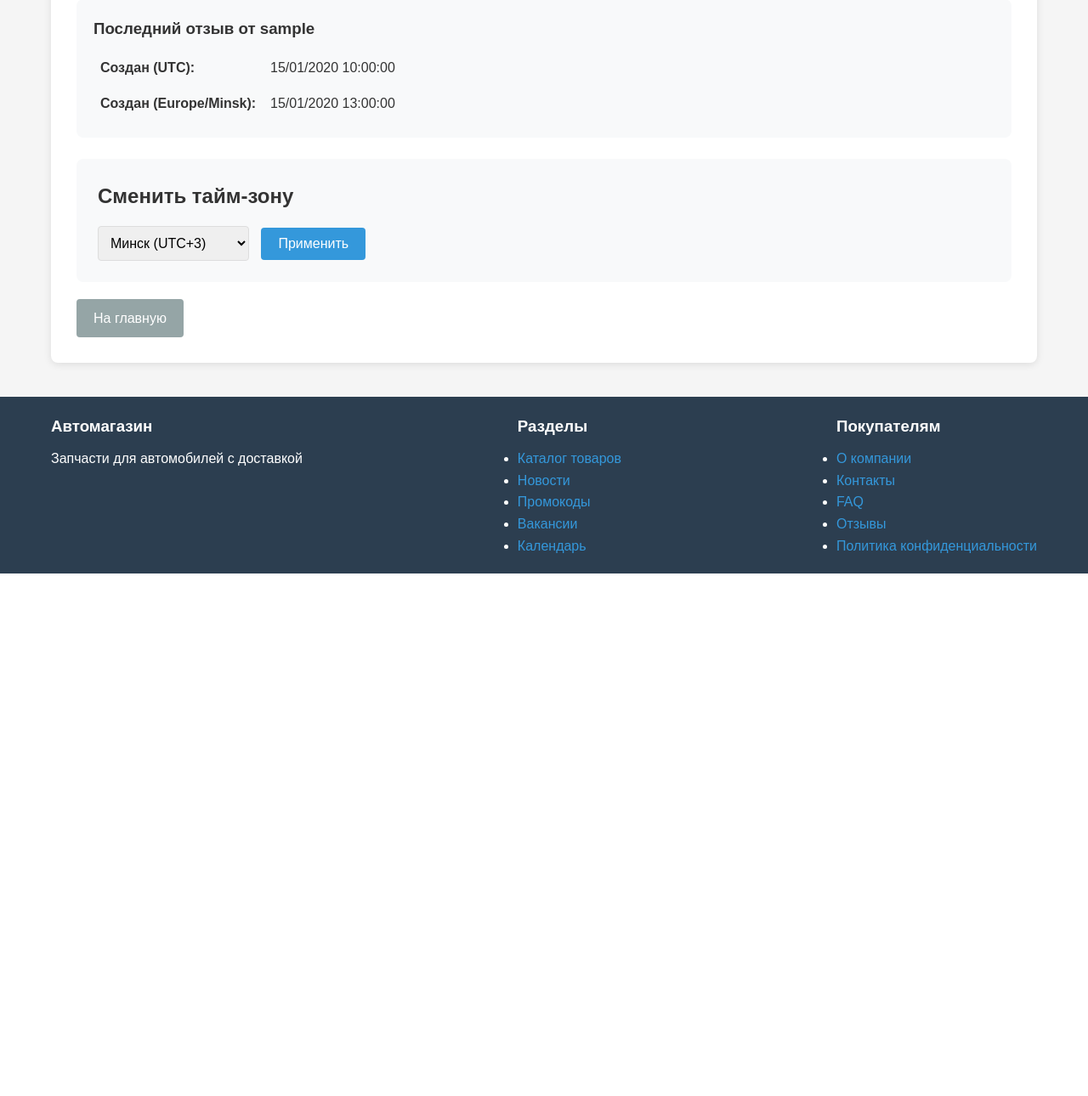
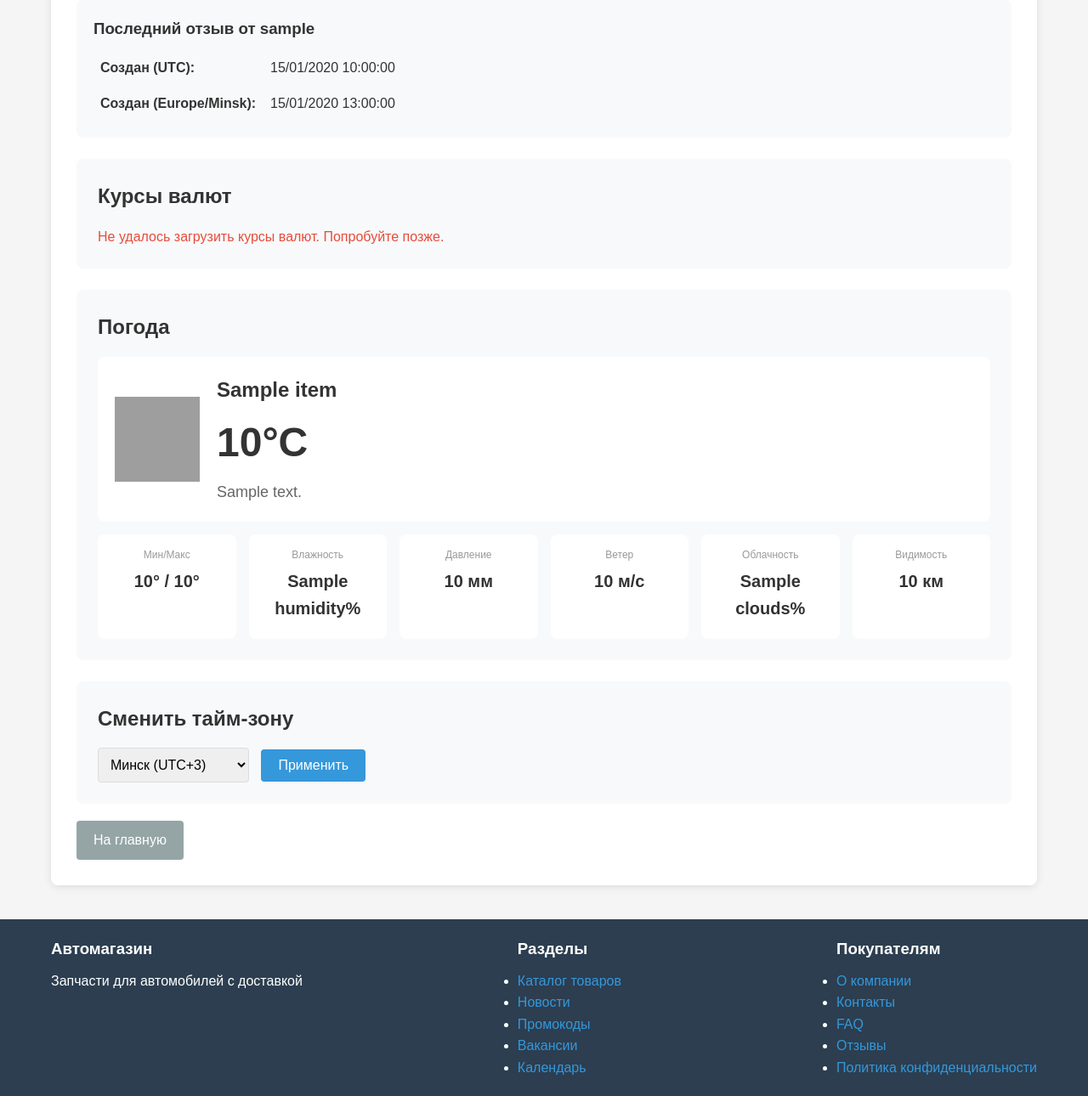
Before and after one commit to KATTSS/Autosalon_shop, a Django app: page /datetime/ in a window 1280 px wide. Shown: the part 1405-2695 px from the top of the page at 85% size. Before the commit the page ends 2080 px from the top, so only its background shows below. Run offline with Django 5.2, Linux system fonts and the light colour scheme; tables that the repository leaves empty hold one stand-in row (values such as "Sample post"); a database or web service that is not in the repository returns one stand-in record (values such as "Sample title"); data that the repository does not hold is empty; grey boxes are pictures that could not be loaded.

Commit message:
Feature: add currency & weather api

```diff
--- a/autosalon/settings.py
+++ b/autosalon/settings.py
@@ -21,6 +21,9 @@ BASE_DIR = Path(__file__).resolve().parent.parent
 
 # SECURITY WARNING: keep the secret key used in production secret!
 SECRET_KEY = 'django-insecure-278nv-vl9e0080j@tlf%q%9n_82au7ojnkldo5rlpb&!&4dp86'
+
+# API keys
+OPENWEATHER_API_KEY = 'YOUR_API_KEY_PLACEHOLDER'
 
 # SECURITY WARNING: don't run with debug turned on in production!
 DEBUG = True
--- /dev/null
+++ b/core/services/api_services.py
@@ -0,0 +1,69 @@
+import requests
+from django.conf import settings
+
+
+def get_currency_rates():
+    try:
+        url = "https://api.nbrb.by/exrates/rates?periodicity=0"
+        response = requests.get(url, timeout=10)
+
+        if response.status_code == 200:
+            data = response.json()
+            currencies = ['USD', 'EUR', 'RUB', 'PLN']
+            rates = {}
+            for item in data:
+                if item['Cur_Abbreviation'] in currencies:
+                    rates[item['Cur_Abbreviation']] = {
+                        'name': item['Cur_Name'],
+                        'rate': item['Cur_OfficialRate'],
+                        'scale': item['Cur_Scale'],
+                        'date': item['Date']
+                    }
+            return rates
+        return None
+    except Exception as e:
+        return None
+
+
+def get_weather():
+    api_key = getattr(settings, 'OPENWEATHER_API_KEY', None)
+
+    if not api_key or api_key == 'ваш_ключ_сюда':
+        return None
+
+    try:
+        city = "Minsk"
+        country_code = "BY"
+
+        url = (
+            f"https://api.openweathermap.org/data/2.5/weather"
+            f"?q={city},{country_code}"
+            f"&appid={api_key}"
+            f"&units=metric"
+            f"&lang=ru"
+        )
+
+        response = requests.get(url, timeout=10)
+
+        if response.status_code == 200:
+            data = response.json()
+
+            return {
+                'city': data.get('name', 'Minsk'),
+                'temperature': round(data['main']['temp']),
+                'feels_like': round(data['main']['feels_like']),
+                'temp_min': round(data['main']['temp_min']),
+                'temp_max': round(data['main']['temp_max']),
+                'humidity': data['main']['humidity'],
+                'pressure': round(data['main']['pressure'] * 0.75),
+                'wind_speed': round(data['wind']['speed'], 1),
+                'description': data['weather'][0]['description'].capitalize(),
+                'icon': data['weather'][0]['icon'],
+                'icon_url': f"https://openweathermap.org/img/wn/{data['weather'][0]['icon']}@2x.png",
+                'clouds': data['clouds']['all'],
+                'visibility': round(data.get('visibility', 0) / 1000, 1),
+            }
+
+        return None
+    except Exception as e:
+        return None
--- a/core/templates/core/datetime_demo.html
+++ b/core/templates/core/datetime_demo.html
@@ -36,7 +36,8 @@
 
 <section style="background: #fff; padding: 25px; border: 1px solid #ddd; border-radius: 8px; margin-top: 25px;">
     <h2>Текстовый календарь</h2>
-    <pre style="background: #2c3e50; color: #ecf0f1; padding: 20px; border-radius: 8px; font-family: 'Courier New', monospace; font-size: 14px; overflow-x: auto; margin-top: 15px;">{% text_calendar %}</pre>
+    <pre
+        style="background: #2c3e50; color: #ecf0f1; padding: 20px; border-radius: 8px; font-family: 'Courier New', monospace; font-size: 14px; overflow-x: auto; margin-top: 15px;">{% text_calendar %}</pre>
 </section>
 
 
@@ -84,6 +85,101 @@
     {% endif %}
 </section>
 
+<section style="background: #f8f9fa; padding: 25px; border-radius: 8px; margin-top: 25px;">
+    <h2>Курсы валют</h2>
+    {% if currency_rates %}
+    <table style="width: 100%; margin-top: 15px; border-collapse: collapse;">
+        <thead>
+            <tr>
+                <th style="padding: 10px; border: 1px solid #ddd;">Валюта</th>
+                <th style="padding: 10px; border: 1px solid #ddd;">Курс (BYN)</th>
+                <th style="padding: 10px; border: 1px solid #ddd;">За</th>
+            </tr>
+        </thead>
+        <tbody>
+            {% for code, data in currency_rates.items %}
+            <tr>
+                <td style="padding: 10px; border: 1px solid #ddd; font-weight: bold;">
+                    {{ code }} — {{ data.name }}
+                </td>
+                <td style="padding: 10px; border: 1px solid #ddd; text-align: center;">
+                    {{ data.rate }}
+                </td>
+                <td style="padding: 10px; border: 1px solid #ddd; text-align: center;">
+                    {{ data.scale }} {{ code }}
+                </td>
+            </tr>
+            {% endfor %}
+        </tbody>
+    </table>
+    {% else %}
+    <p style="color: #e74c3c; margin-top: 15px;">Не удалось загрузить курсы валют. Попробуйте позже.</p>
+    {% endif %}
+</section>
+
+<section style="background: #f8f9fa; padding: 25px; border-radius: 8px; margin-top: 25px;">
+    <h2>Погода</h2>
+    {% if weather %}
+    <div
+        style="display: flex; align-items: center; gap: 20px; margin-top: 15px; background: white; padding: 20px; border-radius: 8px;">
+        <img src="{{ weather.icon_url }}" alt="{{ weather.description }}" style="width: 100px; height: 100px;">
+        <div>
+            <h3 style="margin: 0; font-size: 24px;">{{ weather.city }}</h3>
+            <p style="font-size: 48px; margin: 5px 0; font-weight: bold;">
+                {{ weather.temperature }}°C
+            </p>
+            <p style="font-size: 18px; color: #666; margin: 0;">
+                {{ weather.description }}
+            </p>
+        </div>
+    </div>
+
+    <div
+        style="display: grid; grid-template-columns: repeat(auto-fit, minmax(130px, 1fr)); gap: 15px; margin-top: 15px;">
+        <div style="text-align: center; padding: 15px; background: white; border-radius: 8px;">
+            <p style="font-size: 12px; color: #999; margin: 0;">Мин/Макс</p>
+            <p style="font-size: 20px; font-weight: bold; margin: 5px 0;">
+                {{ weather.temp_min }}° / {{ weather.temp_max }}°
+            </p>
+        </div>
+        <div style="text-align: center; padding: 15px; background: white; border-radius: 8px;">
+            <p style="font-size: 12px; color: #999; margin: 0;">Влажность</p>
+            <p style="font-size: 20px; font-weight: bold; margin: 5px 0; ">
+                {{ weather.humidity }}%
+            </p>
+        </div>
+        <div style="text-align: center; padding: 15px; background: white; border-radius: 8px;">
+            <p style="font-size: 12px; color: #999; margin: 0;">Давление</p>
+            <p style="font-size: 20px; font-weight: bold; margin: 5px 0; ">
+                {{ weather.pressure }} мм
+            </p>
+        </div>
+        <div style="text-align: center; padding: 15px; background: white; border-radius: 8px;">
+            <p style="font-size: 12px; color: #999; margin: 0;">Ветер</p>
+            <p style="font-size: 20px; font-weight: bold; margin: 5px 0; ">
+                {{ weather.wind_speed }} м/с
+            </p>
+        </div>
+        <div style="text-align: center; padding: 15px; background: white; border-radius: 8px;">
+            <p style="font-size: 12px; color: #999; margin: 0;">Облачность</p>
+            <p style="font-size: 20px; font-weight: bold; margin: 5px 0;">
+                {{ weather.clouds }}%
+            </p>
+        </div>
+        <div style="text-align: center; padding: 15px; background: white; border-radius: 8px;">
+            <p style="font-size: 12px; color: #999; margin: 0;">Видимость</p>
+            <p style="font-size: 20px; font-weight: bold; margin: 5px 0;">
+                {{ weather.visibility }} км
+            </p>
+        </div>
+    </div>
+    {% else %}
+    <p style="color: #e74c3c; margin-top: 15px;">
+        Не удалось загрузить данные о погоде. Проверьте API-ключ в настройках.
+    </p>
+    {% endif %}
+</section>
+
 
 <section style="background: #f8f9fa; padding: 25px; border-radius: 8px; margin-top: 25px;">
     <h2>Сменить тайм-зону</h2>
@@ -95,7 +191,8 @@
             <option value="Europe/Warsaw" {% if user_tz == 'Europe/Warsaw' %}selected{% endif %}>Варшава (UTC+2)</option>
             <option value="Europe/London" {% if user_tz == 'Europe/London' %}selected{% endif %}>Лондон (UTC+1)</option>
             <option value="UTC" {% if user_tz == 'UTC' %}selected{% endif %}>UTC</option>
-            <option value="America/New_York" {% if user_tz == 'America/New_York' %}selected{% endif %}>Нью-Йорк (UTC-4)</option>
+            <option value="America/New_York" {% if user_tz == 'America/New_York' %}selected{% endif %}>Нью-Йорк (UTC-4)
+            </option>
             <option value="Asia/Tokyo" {% if user_tz == 'Asia/Tokyo' %}selected{% endif %}>Токио (UTC+9)</option>
         </select>
         <button type="submit" class="btn btn-primary" style="padding: 10px 20px; margin-left: 10px;">Применить</button>
--- a/core/views/calendar.py
+++ b/core/views/calendar.py
@@ -2,6 +2,7 @@ from django.views.generic import TemplateView
 from django.utils import timezone
 from django.shortcuts import redirect
 from django.contrib import messages
+from core.services.api_services import get_currency_rates, get_weather
 import pytz
 
 def set_timezone(request):
@@ -20,7 +21,7 @@ def set_timezone(request):
 
 
 class DateTimeDemoView(TemplateView):
-    """Демонстрационная страница с датами и календарём"""
+    """Демонстрационная страница дат"""
     template_name = 'core/datetime_demo.html'
 
     def get_context_data(self, **kwargs):
@@ -40,4 +41,13 @@ class DateTimeDemoView(TemplateView):
         context['latest_article'] = Article.objects.first()
         context['latest_review'] = Review.objects.first()
 
+        currency_rates = get_currency_rates()
+        weather = get_weather()
+
+        print("Currency rates:", currency_rates)
+        print("Weather:", weather)
+
+        context['currency_rates'] = currency_rates
+        context['weather'] = weather
+
         return context
```
Also changed, not shown: core/services/__init__.py (added).
